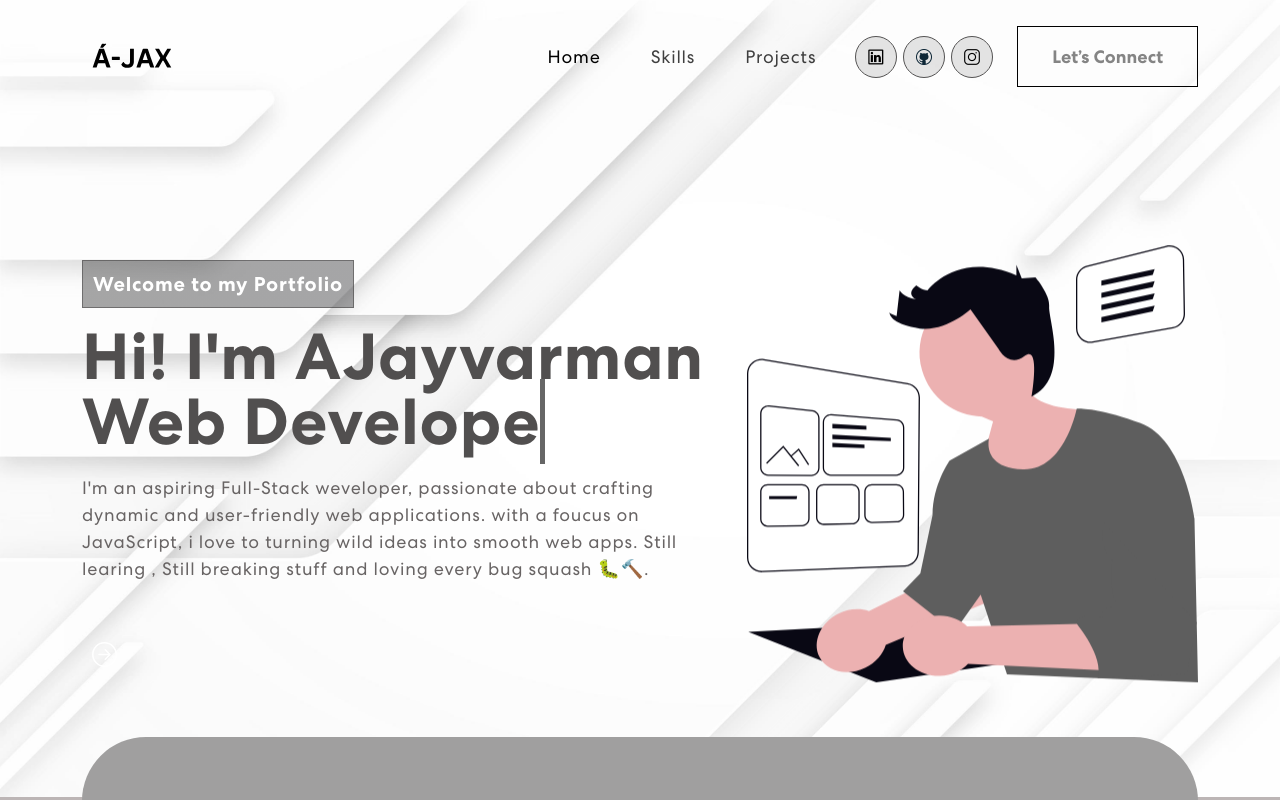
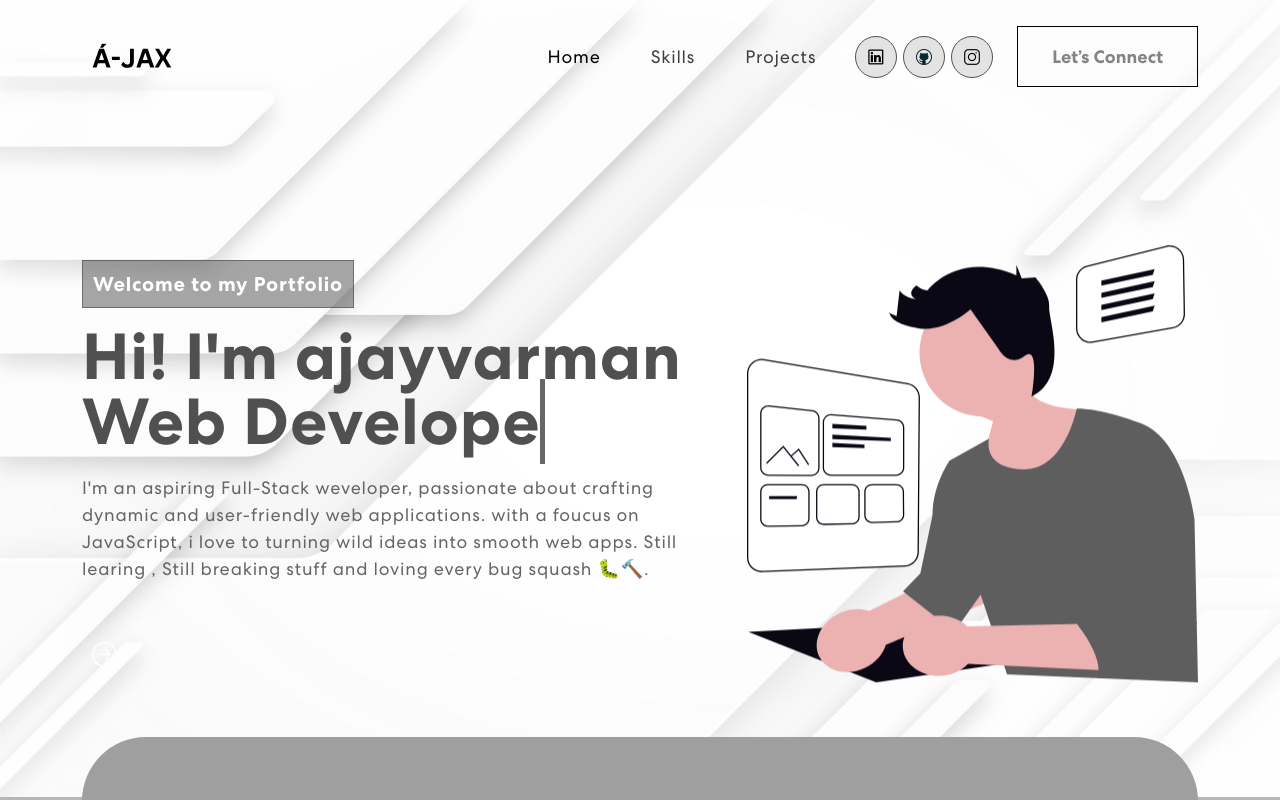
Before and after one commit to AJayvarman0626/my-portfolio-1, a React (Create React App) app: page / in a window 1280 px wide. Shown: the top 800 px of the page. Built offline with nearby package versions, Linux system fonts and the light colour scheme.

Commit message:
Update Banner.js

```diff
--- a/src/components/Banner.js
+++ b/src/components/Banner.js
@@ -56,7 +56,7 @@ export const Banner = () => {
               {({ isVisible }) =>
               <div className={isVisible ? "animate__animated animate__fadeIn" : ""}>
                 <span className="tagline">Welcome to my Portfolio</span>
-                <h1>{`Hi! I'm AJayvarman`} <span className="txt-rotate" dataPeriod="1000" data-rotate='[ "Web Developer", "Aspiring Full-Stack", "From script to screen - web apps by me." ]'><span className="wrap">{text}</span></span></h1>
+                <h1>{`Hi! I'm ajayvarman`} <span className="txt-rotate" dataPeriod="1000" data-rotate='[ "Web Developer", "Aspiring Full-Stack", "From script to screen - web apps by me." ]'><span className="wrap">{text}</span></span></h1>
                   <p>I'm an aspiring Full-Stack weveloper, passionate about crafting dynamic and user-friendly web applications. with a foucus on JavaScript, i love to turning wild ideas into smooth web apps. Still learing , Still breaking stuff and loving every bug squash 🐛🔨.</p>
                   <button onClick={() => console.log('connect')}><ArrowRightCircle size={25} /></button>
               </div>}
```
